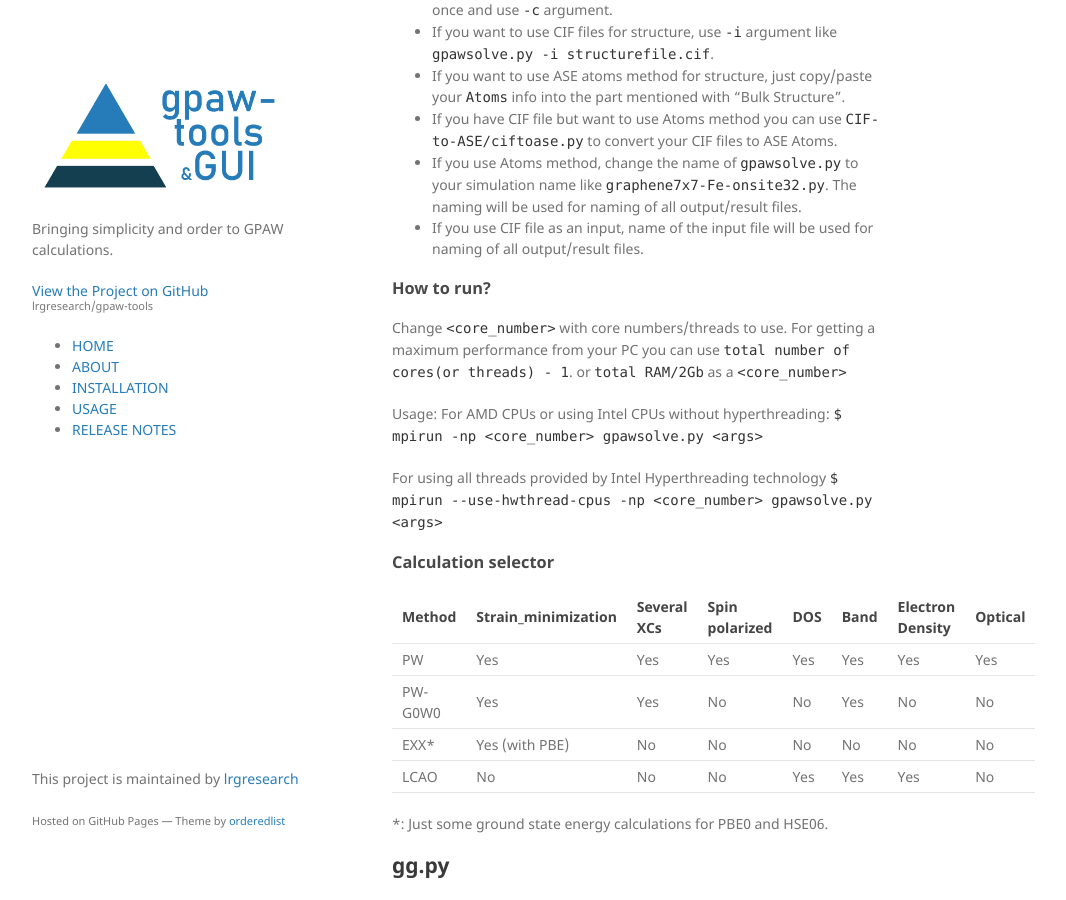
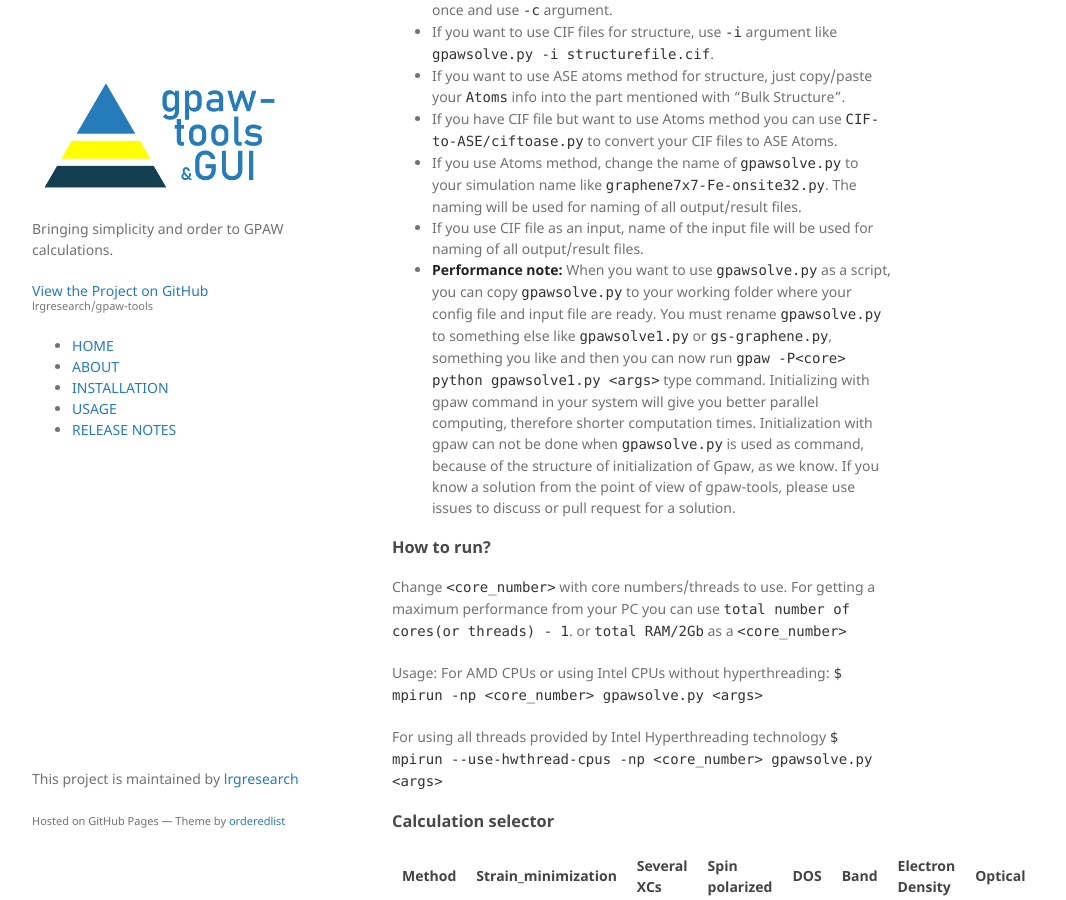
Before and after one commit to lrgresearch/gpaw-tools, a Jekyll site: the page built from usage.md, in a window 1280 px wide and 900 px high, scrolled down 1145 px. Shown: the whole window, without its empty margins (178-1244 px from the left). Built offline with Jekyll 4.4.1, drawn with Linux system fonts in a browser that asks for light colours; some of the changed text lies outside the part shown.

Commit message:
Update usage.md

```diff
--- a/usage.md
+++ b/usage.md
@@ -53,6 +53,7 @@
  * If you have CIF file but want to use Atoms method you can use `CIF-to-ASE/ciftoase.py` to convert your CIF files to ASE Atoms.
  * If you use Atoms method, change the name of `gpawsolve.py` to your simulation name like `graphene7x7-Fe-onsite32.py`. The naming will be used for naming of all output/result files.
  * If you use CIF file as an input, name of the input file will be used for naming of all output/result files.
+ * **Performance note:** When you want to use `gpawsolve.py` as a script, you can copy `gpawsolve.py` to your working folder where your config file and input file are ready. You must rename `gpawsolve.py` to something else like `gpawsolve1.py` or `gs-graphene.py`, something you like and then you can now run `gpaw -P<core> python gpawsolve1.py <args>` type command. Initializing with gpaw command in your system will give you better parallel computing, therefore shorter computation times. Initialization with gpaw can not be done when `gpawsolve.py` is used as command, because of the structure of initialization of Gpaw, as we know. If you know a solution from the point of view of gpaw-tools, please use issues to discuss or pull request for a solution.
 
 ### How to run?
  Change `<core_number>` with core numbers/threads to use. For getting a maximum performance from your PC you can use `total number of cores(or threads) - 1`. or `total RAM/2Gb` as a `<core_number>`
@@ -108,9 +109,12 @@
 GPAW has many test scripts for many cases. However, new users may need something easy to run and compare. Some very easy single file test scripts will be listed [here](https://github.com/lrgresearch/gpaw-tools/tree/main/benchmarks) with some hardware benchmark information. Your timings are always welcomed.
 
 ## examples/
-There are some example calculations given with different usage scenarios. Please send us more calculations to include in this folder.
+There are some example calculations given with different usage scenarios in the code. Please send us more calculations to include.
 
 | Name              | Notes  |
 | ----------------- | ------ |
-| Bulk-aluminum     | Ground, DOS and Band calculations of Bulk Aluminum. PW with 340 eV cutoff, 4x4x4 kpoints. Positions are given with Atom object.          |
-| Si-2atoms-all     | Two step calculation. First step ground, DOS and Band calculations. Second step for optical calculation. Structure is given with CIF file. |
+| Bulk-Al-noCIF     | Ground, DOS and Band calculations of Bulk Aluminum with PW. Positions are given with Atom object.          |
+| Cr2O-spin         |Spin-dependent electronic properties of CrO2 |
+| Graphene-LCAO | Pristine graphene and graphene with defect with LCAO. Uses single config for two calculations. |
+| MoS2-GW           | GW Aproximation calculation for MoS2 |
+| Si-2atoms-optical | Two step calculation. First step ground, DOS and Band calculations. Second step for optical calculation. Structure is given with CIF file. |
```
